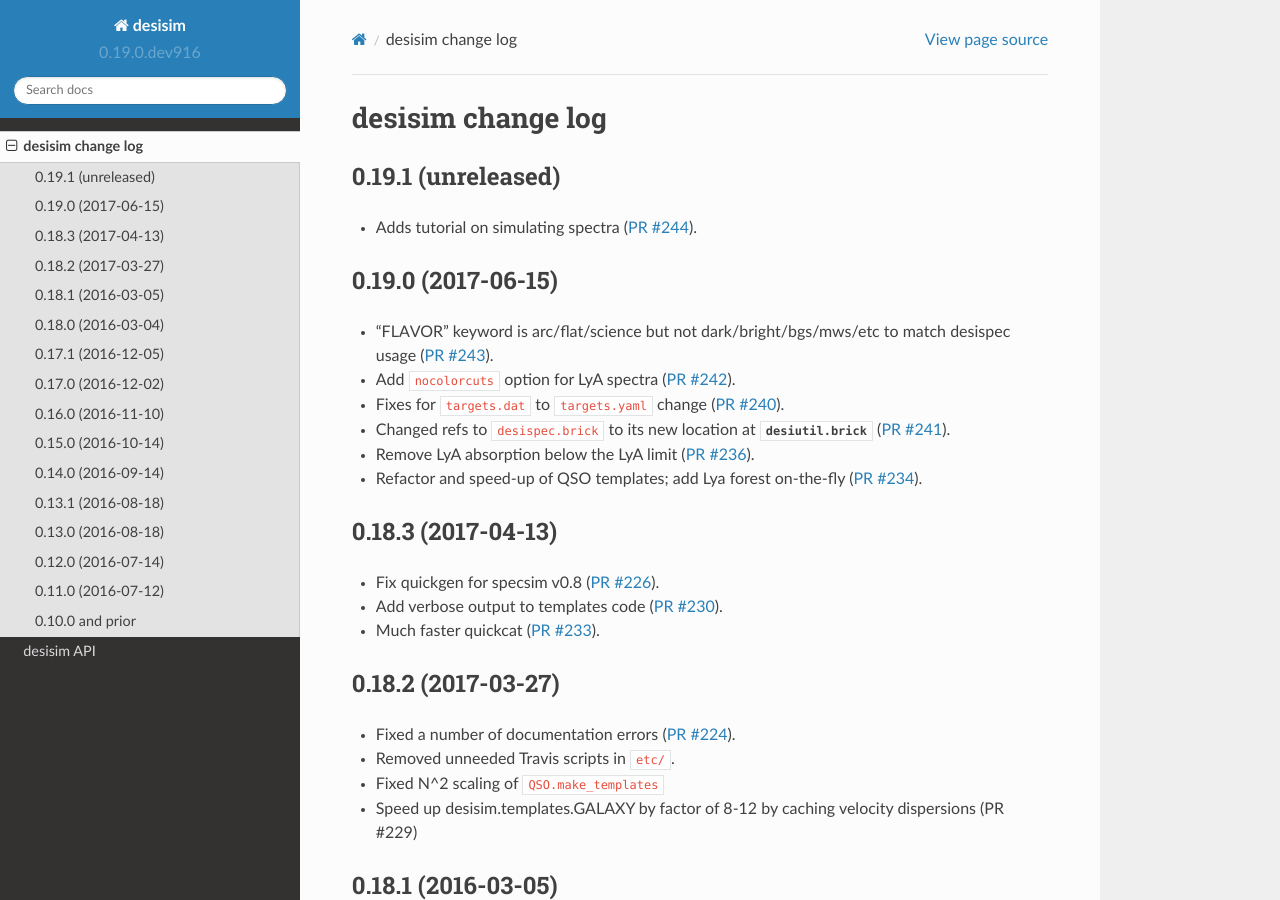
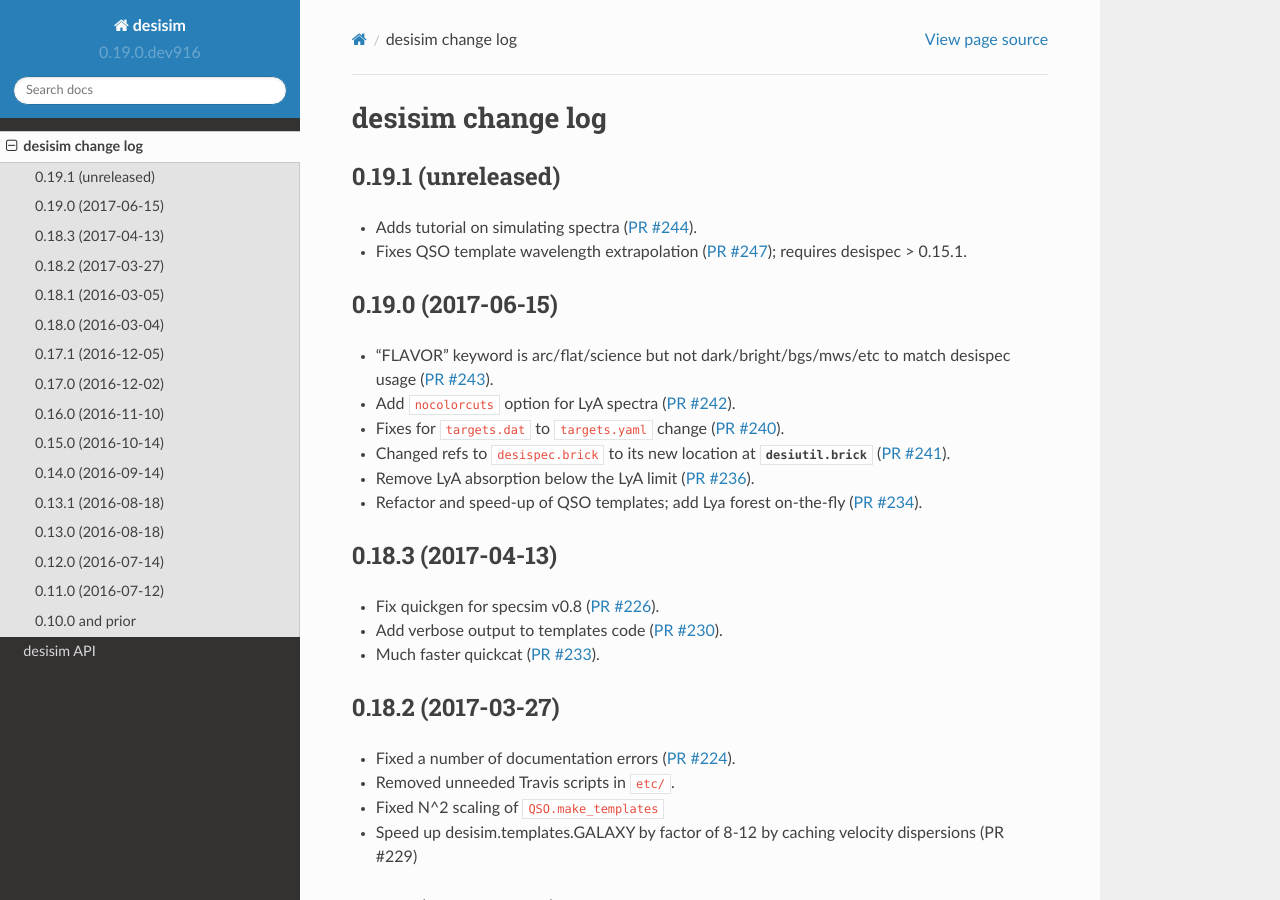
Before and after one commit to desihub/desisim, a Sphinx documentation site: the page built from doc/changes.rst, in a window 1280 px wide and 900 px high. Built offline with Sphinx 7.4.7 and the Read the Docs theme 2.0.0, drawn with Linux system fonts in a browser that asks for light colours.

Commit message:
update changes.rst for PR#247 [ci skip]

```diff
--- a/doc/changes.rst
+++ b/doc/changes.rst
@@ -6,8 +6,11 @@ desisim change log
 -------------------
 
 * Adds tutorial on simulating spectra (`PR #244`_).
+* Fixes QSO template wavelength extrapolation (`PR #247`_);
+  requires desispec > 0.15.1.
 
 .. _`PR #244`: https://github.com/desihub/desisim/pull/244
+.. _`PR #247`: https://github.com/desihub/desisim/pull/247
 
 0.19.0 (2017-06-15)
 -------------------
```
